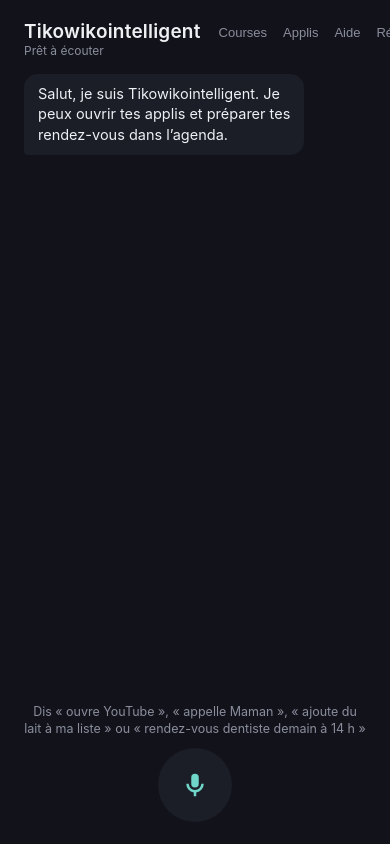
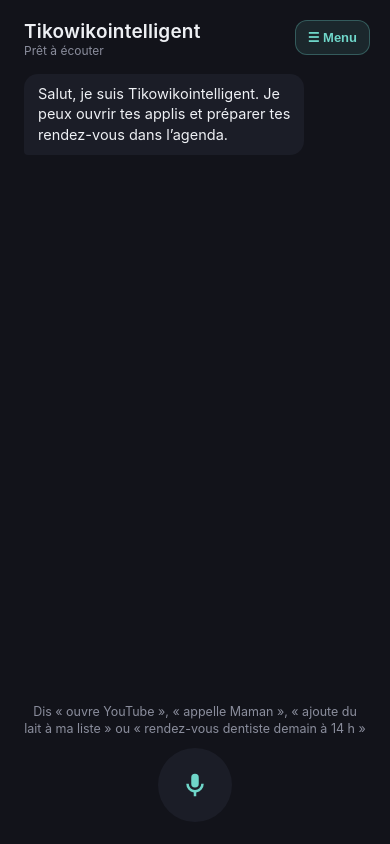
Before and after one commit to mrgamerdu84-ctrl/tikowikointelligent-, a website: page www/index.html in a window 390 px wide. Drawn offline with Linux system fonts and the light colour scheme.

Commit message:
Active le nouveau menu mobile

```diff
--- a/www/index.html
+++ b/www/index.html
@@ -264,5 +264,6 @@
 <script src="reminders.js"></script>
 <script src="assistant-actions.js"></script>
 <script src="find-phone.js"></script>
+<script src="navigation-menu.js"></script>
 </body>
 </html>
```
